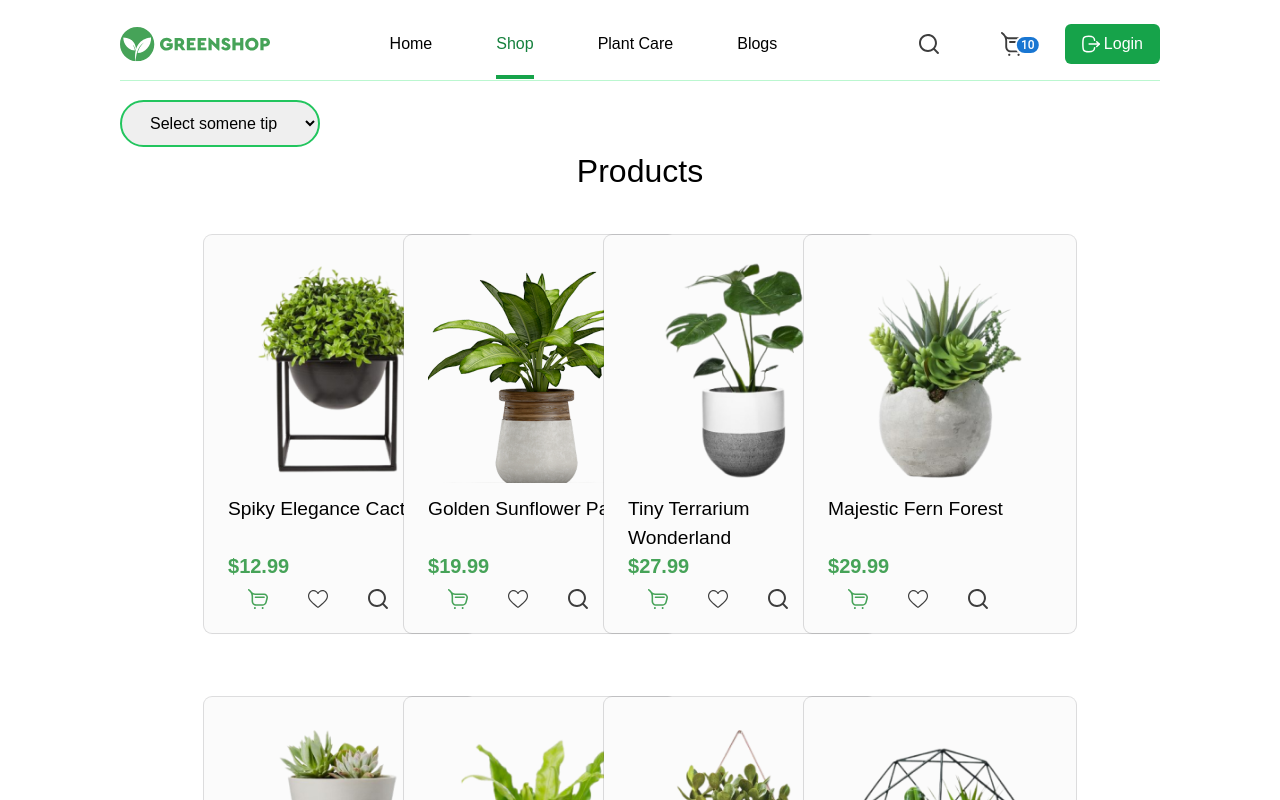
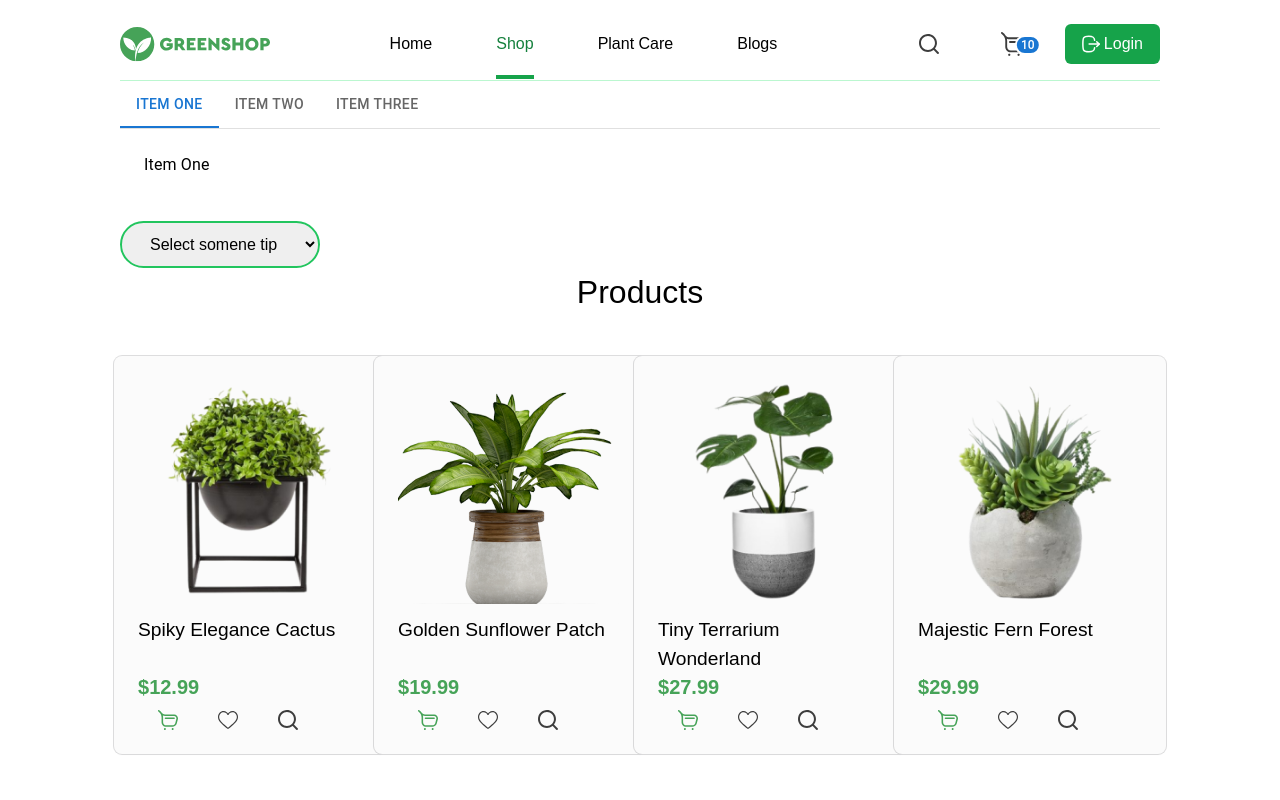
Before and after one commit to YahyobekRahimov/greenshop, a React (Vite) app: page /shop in a window 1280 px wide. Shown: the top 800 px of the page. Built offline with nearby package versions, Linux system fonts and the light colour scheme; a web font is replaced by a local one.

Commit message:
added tabs

```diff
--- a/src/pages/Shop/Card.jsx
+++ b/src/pages/Shop/Card.jsx
@@ -1,14 +1,14 @@
 import Container from "../../components/Container";
-import data from '../../../data/data.json'
+import data from "../../../data/data.json";
 import { useEffect } from "react";
-import SearchIcon from '../../images/searchicon.svg?react'
-import LikeIcon from '../../images/likeIcon.svg?react'
-import ShoppingIcon from '../../images/shoppingIcon.svg?react'
+import SearchIcon from "../../images/searchicon.svg?react";
+import LikeIcon from "../../images/likeIcon.svg?react";
+import ShoppingIcon from "../../images/shoppingIcon.svg?react";
 
 export default function Products() {
    let products = data.slice(2);
    return (
-      <Container>
+      <>
          <h2 className="text-[2rem] text-center">Products</h2>
          <div className="grid grid-cols-4 justify-items-center gap-y-16 pt-10 pb-10">
             {products.map((product) => (
@@ -28,13 +28,13 @@ export default function Products() {
                      ${product.price}
                   </h4>
                   <div className="mt-2 px-5 flex gap-10 text-center ">
-                     <ShoppingIcon  />
-                     <LikeIcon/>
-                     <SearchIcon/>
+                     <ShoppingIcon />
+                     <LikeIcon />
+                     <SearchIcon />
                   </div>
                </div>
             ))}
          </div>
-      </Container>
+      </>
    );
 }
--- a/src/pages/Shop/Shop.jsx
+++ b/src/pages/Shop/Shop.jsx
@@ -1,14 +1,14 @@
 import Container from "../../components/Container";
 import Card from "./Card";
 import Category from "./Category";
-
+import Tab from "./Tab";
 
 export default function Shop() {
-  return (
-    <Container>
-
-   <Category/>
-   <Card/>
-    </Container>
-  );
+   return (
+      <Container>
+         <Tab />
+         <Category />
+         <Card />
+      </Container>
+   );
 }
--- /dev/null
+++ b/src/pages/Shop/Tab.jsx
@@ -0,0 +1,72 @@
+import * as React from "react";
+import PropTypes from "prop-types";
+import Tabs from "@mui/material/Tabs";
+import Tab from "@mui/material/Tab";
+import Typography from "@mui/material/Typography";
+import Box from "@mui/material/Box";
+
+function CustomTabPanel(props) {
+   const { children, value, index, ...other } = props;
+
+   return (
+      <div
+         role="tabpanel"
+         hidden={value !== index}
+         id={`simple-tabpanel-${index}`}
+         aria-labelledby={`simple-tab-${index}`}
+         {...other}
+      >
+         {value === index && (
+            <Box sx={{ p: 3 }}>
+               <Typography>{children}</Typography>
+            </Box>
+         )}
+      </div>
+   );
+}
+
+CustomTabPanel.propTypes = {
+   children: PropTypes.node,
+   index: PropTypes.number.isRequired,
+   value: PropTypes.number.isRequired,
+};
+
+function a11yProps(index) {
+   return {
+      id: `simple-tab-${index}`,
+      "aria-controls": `simple-tabpanel-${index}`,
+   };
+}
+
+export default function BasicTabs() {
+   const [value, setValue] = React.useState(0);
+
+   const handleChange = (event, newValue) => {
+      setValue(newValue);
+   };
+
+   return (
+      <Box sx={{ width: "100%" }}>
+         <Box sx={{ borderBottom: 1, borderColor: "divider" }}>
+            <Tabs
+               value={value}
+               onChange={handleChange}
+               aria-label="basic tabs example"
+            >
+               <Tab label="Item One" {...a11yProps(0)} />
+               <Tab label="Item Two" {...a11yProps(1)} />
+               <Tab label="Item Three" {...a11yProps(2)} />
+            </Tabs>
+         </Box>
+         <CustomTabPanel value={value} index={0}>
+            Item One
+         </CustomTabPanel>
+         <CustomTabPanel value={value} index={1}>
+            Item Two
+         </CustomTabPanel>
+         <CustomTabPanel value={value} index={2}>
+            Item Three
+         </CustomTabPanel>
+      </Box>
+   );
+}
```
